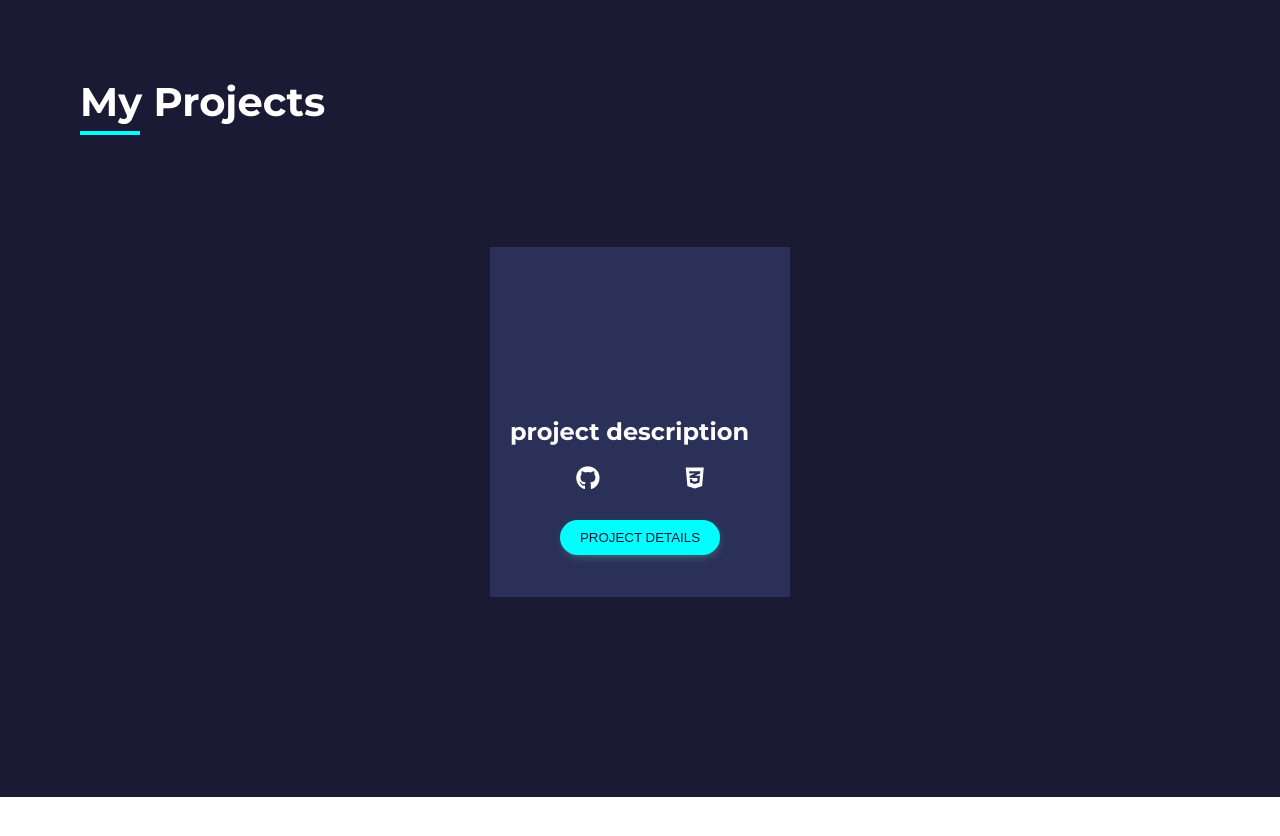
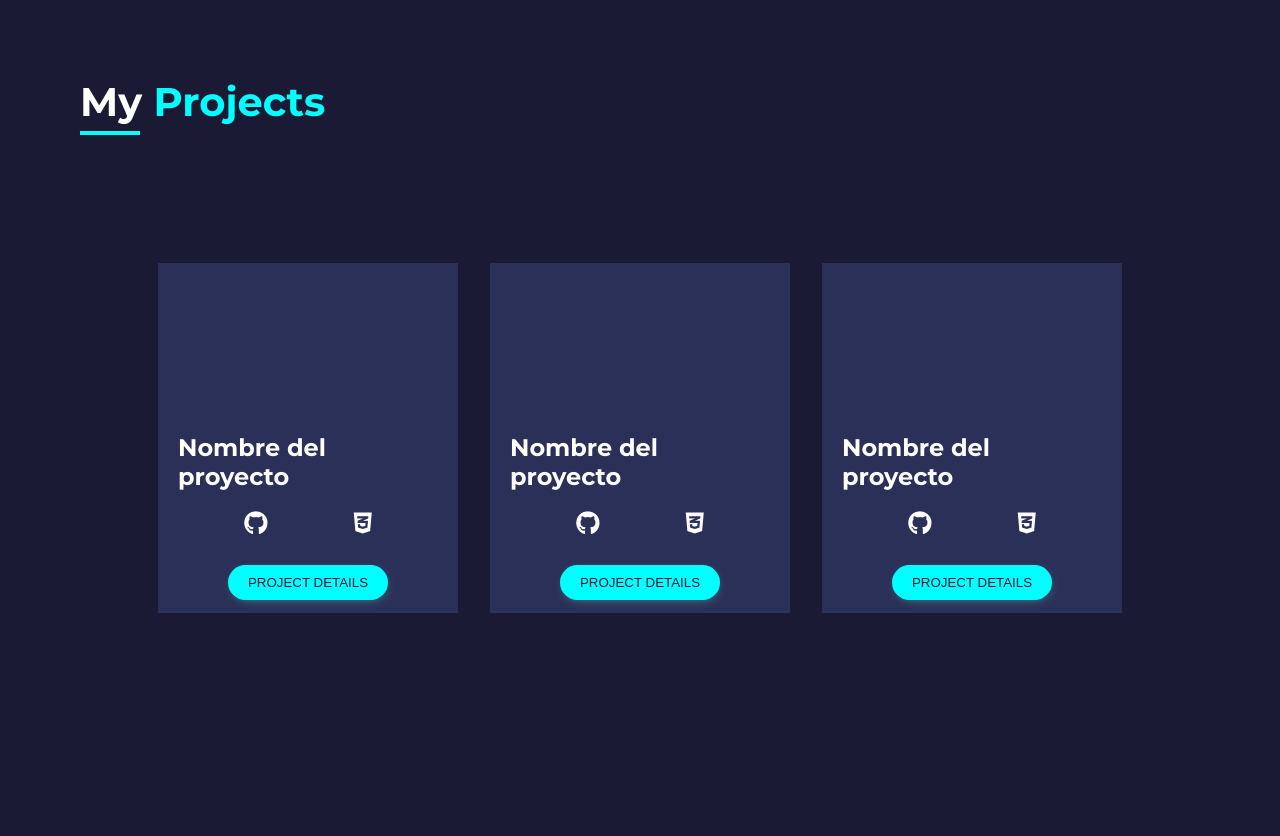
Before and after one commit to Dani-Mejia/Dani-Mejia, a plain HTML site: page index.html in a window 1280 px wide. Shown: the part 1218-2054 px from the top of the page. Drawn offline with Linux system fonts and the light colour scheme.

Commit message:
se termino el apartado de proyectos

```diff
--- a/index.html
+++ b/index.html
@@ -26,7 +26,7 @@
     </header>
     <main class="main">
         <div class="info-content">
-            <h1>I´m <span>Daniel</span> Mejía</h1>
+            <h1 class="typewriter">I´m <span>Daniel</span> Mejía</h1>
             <p>Lorem ipsum dolor, sit amet consectetur adipisicing elit. Provident sunt harum qui alias, facere veritatis suscipit, et accusamus libero ratione iure similique placeat, enim quae repellat cumque labore explicabo aut.</p>
             <a download href="#">
                 <button class="download-cv"> Download cv</button>
@@ -51,7 +51,7 @@
 
 <div class="projects">
     <div class="projects-headings">
-        <h2>My Projects</h2>
+        <h2>My <span>Projects</span></h2>
         <div class="divider"></div>
     </div>
 
@@ -61,7 +61,60 @@
 
             </div>
             <div class="card_title">
-                <h2>project description</h2>
+                <h2>Nombre del proyecto</h2>
+            </div>
+            <div class="projects-links">
+                <a href="">
+                    <i class="fa-brands fa-github"></i>
+                </a>
+                <a href="">
+                    <i class="fa-brands fa-css3-alt"></i>
+                </a>
+            </div>
+            <div class="proyect-details-content">
+                <a class="boton" href="">
+                    <button class="project-details download-cv">
+                        Project details
+                    </button>
+                </a>
+
+            </div>
+
+
+        </div>
+        <div class="card">
+            <div class="card_img">
+
+            </div>
+            <div class="card_title">
+                <h2>Nombre del proyecto</h2>
+            </div>
+            <div class="projects-links">
+                <a href="">
+                    <i class="fa-brands fa-github"></i>
+                </a>
+                <a href="">
+                    <i class="fa-brands fa-css3-alt"></i>
+                </a>
+            </div>
+            <div class="proyect-details-content">
+                <a class="boton" href="">
+                    <button class="project-details download-cv">
+                        Project details
+                    </button>
+                </a>
+
+            </div>
+
+
+        </div>
+
+        <div class="card">
+            <div class="card_img">
+
+            </div>
+            <div class="card_title">
+                <h2>Nombre del proyecto</h2>
             </div>
             <div class="projects-links">
                 <a href="">
--- a/styles.css
+++ b/styles.css
@@ -10,8 +10,7 @@ body {
   font-family: 'Montserrat', sans-serif;
 }
 
-.wrapper,
-.projects {
+.wrapper {
     width: 100vw;
     height: 100vh;
     background-color: #1B1A34;
@@ -78,6 +77,28 @@ h1 {
 
 span {
     color: aqua;
+}
+
+.typewriter {
+    display: block;
+
+    font-family: monospace;
+    white-space: nowrap;
+    border-right: 4px solid;
+    width: 16ch;
+
+    animation: typing 2s steps(16), blink .5s infinite step-end alternate;
+    overflow: hidden;
+}
+
+@keyframes typing {
+    from {width: 0}
+
+}
+
+@keyframes blink {
+    50% {border-color: transparent}
+
 }
 
 .download-cv {
@@ -161,7 +182,10 @@ span {
     width: 300px;
     background-color: #2b3058;
     height: 350px;
+    margin: 1em;
     transition: transform ease-in .4s
+
+
 }
 .card_img {
     width: 100%;
@@ -218,6 +242,7 @@ span {
 }
 
 .projects {
-
-
+    width: 100vw;
+    background-color: #1B1A34;
+    color: #fff;
 }
```
